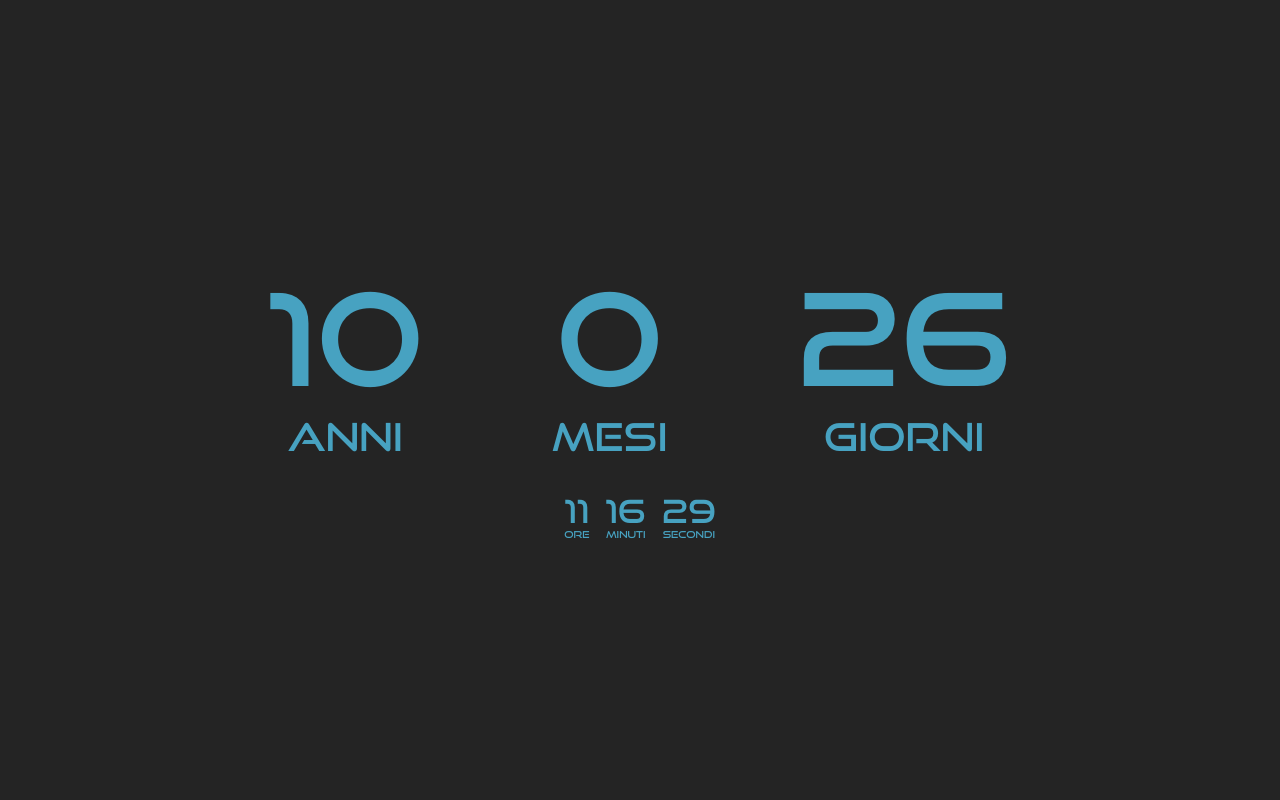
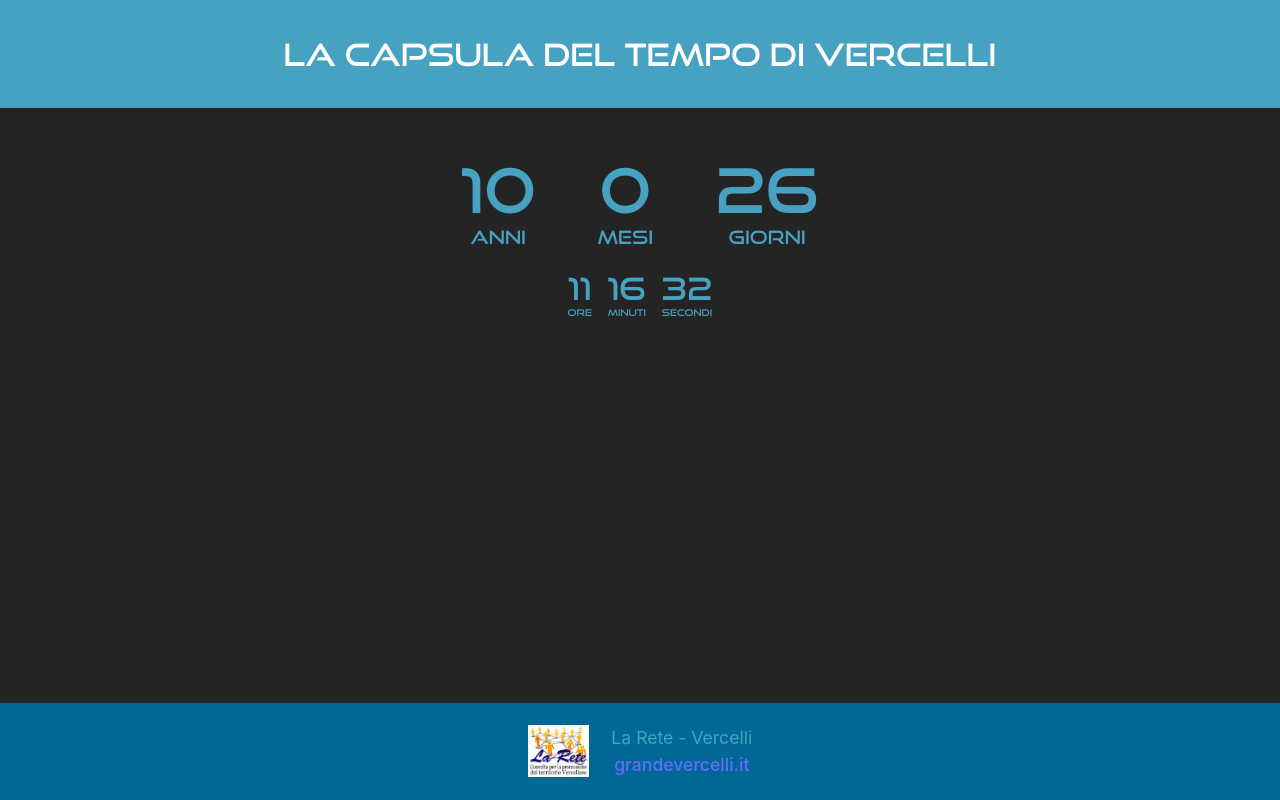
Before and after one commit to savissimo/la-rete-countdown-capsula-del-tempo, a React (Vite) app: page / in a window 1280 px wide. Built offline with nearby package versions, Linux system fonts and the light colour scheme.

Commit message:
Rifatto layout

```diff
--- a/src/App.css
+++ b/src/App.css
@@ -4,29 +4,64 @@
 }
 
 #root {
-  padding: 2rem;
   text-align: center;
+  display: grid;
+  grid-template: "header" auto "main" 1fr "footer" auto / 1fr;
+  width: 100vw;
+  height: 100%;
+  min-height: 100vh;
+}
+
+header.hero {
+	grid-area: header;
+	background-color: var(--blue);
+	color: var(--white);
+	width: 100vw;
+	font-size: 1.4rem;
+	font-family: 'Good Times', Arial, Helvetica, sans-serif;
+	padding: 1.4rem 0;
+	margin-bottom: 2rem;
+}
+
+#root > main {
+	grid-area: main;
 }
 
 #timer-countdown {
-	font-size: 2rem;
+	font-size: 1rem;
 	display: grid;
 	grid-template: "date" auto "time" auto / 1fr;
-	gap: 1em;
+	gap: 2em;
 }
 
 .date, .time {
 	display: flex;
+	flex-direction: column;
 	justify-content: center;
 }
 
 .date {
-	font-size: 4em;
-	gap: 1em;
+	font-size: 2.8em;
+	gap: .5em;
 }
 
 .time {
+	font-size: 1.4em;
 	gap: .5em;
+}
+
+@media screen and (min-width: 600px) {
+	#timer-countdown {
+		gap: 1em;
+	}
+
+	.date, .time {
+		flex-direction: row;
+	}
+
+	.date {
+		gap: 1em;
+	}
 }
 
 .labeled-display {
@@ -66,3 +101,34 @@
 .seconds::after {
 	content: 'Secondi';
 }
+
+#root > footer {
+	grid-area: footer;
+	background-color: var(--blue-dark);
+	padding: 1rem 0;
+	font-size: .8rem;
+}
+
+.credits-card-list {
+	display: flex;
+	justify-content: center;
+}
+
+.credits-card {
+	display: grid;
+	grid-template: "image title" auto "image info" 1fr / auto 1fr;
+	gap: 0 1rem;
+}
+
+.credits-card__image {
+	grid-area: image;
+	max-width: 2.8rem;
+}
+
+.credits-card__title {
+	grid-area: title;
+}
+
+.credits-card__info {
+	grid-area: info;
+}
--- a/src/App.tsx
+++ b/src/App.tsx
@@ -18,8 +18,8 @@ function App() {
   }, [updateTimer])
 
   return <>
-    <header></header>
-	<section>
+    <header className="hero">La Capsula del Tempo di Vercelli</header>
+	<main>
 		{timeRemaining.isValid
 		? <div id="timer-countdown">
 			<div className="date">
@@ -35,7 +35,18 @@ function App() {
 		</div>
 		: <div>La capsula del tempo è pronta per essere aperta!</div>
 		}
-	</section>
+	</main>
+	<footer>
+		<section className="credits-card-list">
+			<section className="credits-card">
+				<img className="credits-card__image" src="/assets/LaRete.jpg" />
+				<div className="credits-card__title">La Rete - Vercelli</div>
+				<div className="credits-card__info">
+					<a href="https://grandevercelli.it">grandevercelli.it</a>
+				</div>
+			</section>
+		</section>
+	</footer>
   </>
 }
 
--- a/src/index.css
+++ b/src/index.css
@@ -1,10 +1,22 @@
+html {
+  --black: #242424;
+  --white: #ffffff;
+
+  --blue-dark: #006896;
+  --blue: #47A2C1;
+  --blue-bright: #535bf2;
+  --blue-bright2: #646cff;
+
+  font-size: calc(min(1vw, 1vh) * 1.5 + 10px);
+}
+
 :root {
   font-family: Inter, system-ui, Avenir, Helvetica, Arial, sans-serif;
   line-height: 1.5;
   font-weight: 400;
 
-  color: #47A2C1;
-  background-color: #242424;
+  color: var(--blue);
+  background-color: var(--black);
 
   font-synthesis: none;
   text-rendering: optimizeLegibility;
@@ -14,18 +26,16 @@
 
 a {
   font-weight: 500;
-  color: #646cff;
+  color: var(--blue-bright2);
   text-decoration: inherit;
 }
 a:hover {
-  color: #535bf2;
+  color: var(--blue-bright);
 }
 
 body {
   margin: 0;
   display: flex;
-  place-items: center;
-  place-content: center;
   min-width: 320px;
   min-height: 100vh;
 }
@@ -42,12 +52,12 @@ button {
   font-size: 1em;
   font-weight: 500;
   font-family: inherit;
-  background-color: #1a1a1a;
+  background-color: var(--black);
   cursor: pointer;
   transition: border-color 0.25s;
 }
 button:hover {
-  border-color: #646cff;
+  border-color: var(--blue-bright2);
 }
 button:focus,
 button:focus-visible {
```
Also changed, not shown: assets/LaRete.jpg (added).
